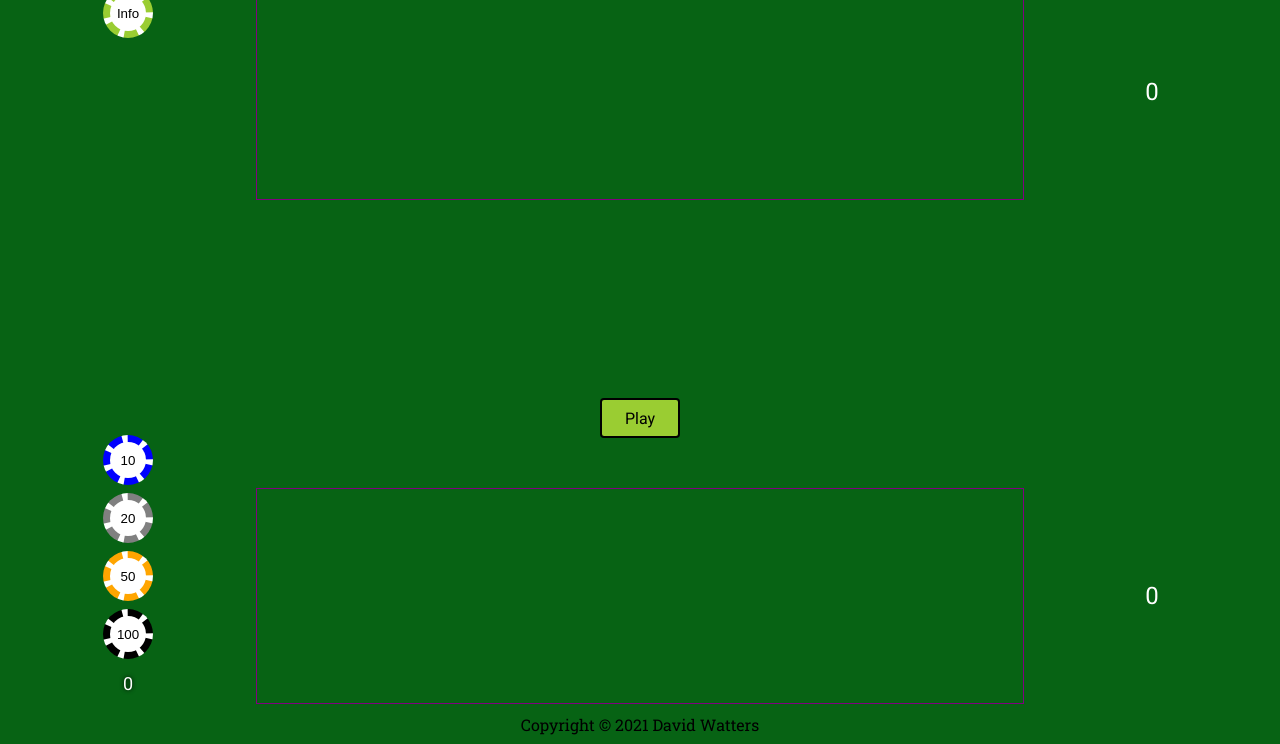
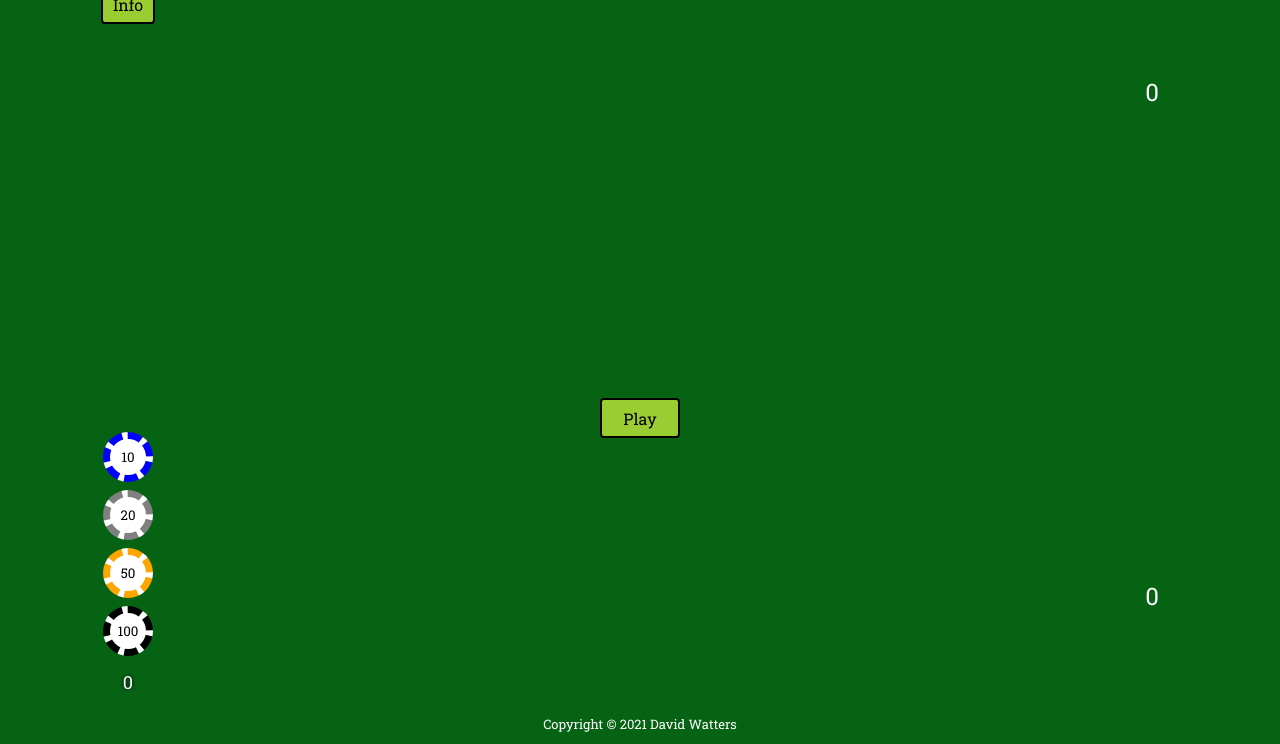
Before and after one commit to davewatters/js-blackjack, a plain HTML site: page index.html in a window 1280 px wide. Shown: the part 57-801 px from the top of the page. Drawn offline with Linux system fonts and the light colour scheme.

Commit message:
feat: changed font throughout to use same as card font Roboto Slab serif; fix info btn style

```diff
--- a/assets/css/style.css
+++ b/assets/css/style.css
@@ -1,7 +1,5 @@
+@import url('https://fonts.googleapis.com/css2?family=Roboto+Slab&display=swap');
 @import url('https://fonts.googleapis.com/css2?family=Lora:wght@700&display=swap');
-@import url('https://fonts.googleapis.com/css2?family=Roboto+Slab&display=swap');
-@import url('https://fonts.googleapis.com/css2?family=Roboto+Condensed&display=swap');
-@import url('https://fonts.googleapis.com/css2?family=Roboto&display=swap');
 
 /*
   Generic styling
@@ -15,12 +13,13 @@
 
 :root {
   /* Initialise gloabl vars */
+  /* Sans-Serif font family fallbacks: Arial, Helvetica, sans-serif */
+  /* Serif font family fallbacks: Georgia, Times, serif */
 
   --bg-colour: #076314; /* background colour */
-  /* --text-font-family: "Roboto Condensed", sans-serif; Fallbacks: Arial, Helvetica, sans-serif */
-  --text-font-family: "Roboto", sans-serif; /* Fallbacks: Arial, Helvetica, sans-serif */
   --header-font-family: 'Lora', serif;
-  --card-font-family: "Roboto Slab", serif;  /* Fallbacks: Georgia, Times, serif */
+  --text-font-family: "Roboto Slab", serif;
+  --card-font-family: "Roboto Slab", serif;
   --card-back-colour: rgb(0, 0, 255); /* playing card reverse */
   --text-font-size: 1.6rem;
   --btn-font-size: 1.6rem;
@@ -33,25 +32,25 @@ html {
 
 body {
   background-color: var(--bg-colour);
+  color: white;
+  font-family: var(--text-font-family, Georgia, Times, serif);
   font-size: var(--text-font-size);
-  font-family: var(--text-font-family, Arial, Helvetica, sans-serif);
 }
 
 h1 {
-  color: white;
   font-family: var(--header-font-family);
   font-weight: bold;
   text-align: center;
 }
 
 p {
-  font-family: var(--card-font-family, Arial, Helvetica, sans-serif);
-  margin: 1rem;
+  font-family: var(--card-font-family);
 }
 
 footer {
+  align-items: center;
+  font-size: small;
   height: 4rem;
-  align-items: center;
 }
 
 .btn {
@@ -68,9 +67,9 @@ footer {
 }
 
 .btn:hover, .btn:focus {
+  background-color: rgb(170, 255, 1);
   cursor: pointer;
 }
-
 
 #btn-play{
   display: block;
@@ -100,9 +99,8 @@ footer {
 }
 
 #btn-info {
-  border-color: yellowgreen;
+  min-width: unset;
 }
-
 
 /*
 * Global colour styles
@@ -135,7 +133,6 @@ footer {
 }
 
 #player0, #player1 {
-  border: 1px solid purple; /* temp */
   height: 30%;
   width: 100%;
   align-items: center;
@@ -143,13 +140,11 @@ footer {
 }
 
 #status {
-  /* border: 1px solid purple; temp */
   height: 4rem;
   width: 100%;
 }
 
 #bet {
-  /* border: 1px solid purple; temp */
   height: 4rem;
   width: 100%;
 }
@@ -250,6 +245,7 @@ footer {
   background-color: white;
   border: 7px dashed;
   border-radius: 50%;
+  font-family: inherit;
   height: 5rem;
   margin: 4px;
   text-align: center;
@@ -277,7 +273,6 @@ footer {
   Modal styling
 */
 /* The Modal (background) */
-/* from W3 Schools */
 .modal {
   display: none; /* Hidden by default */
   position: fixed; /* Stay in place */
@@ -296,12 +291,12 @@ footer {
   background-color: rgba(238, 244, 244, 0.8);
   border: 3px solid #edda1c;
   border-radius: 4px;
+  color: black;
   display: flex;
   flex-direction: column;
   align-items: center;
   max-width: 50rem;
   margin: 15% auto;
-  font-family: var(--card-font-family);
 }
 
 /* The Close Button */
@@ -324,7 +319,6 @@ footer {
   margin: 1rem;
 }
 
-
 .modal-list {
   margin-bottom: 1.5rem;
   width: 80%;
--- a/index.html
+++ b/index.html
@@ -13,12 +13,15 @@
   </header>
 
   <main id="outer-container" class="flex-row">
+
     <!-- Flex container to hold info & bet button divs -->
     <div id="lhs-container" class="flex-col flex-jc-sb">
+
       <!-- Info button always available -->
       <div>
-        <button id="btn-info" class="chip">Info</button>
+        <button id="btn-info" class="btn">Info</button>
       </div>
+
       <!-- Container to hold the 'chip' betting buttons
         and the player's chip stack -->
       <div id="player-pot" class="flex-col flex-jc-fe">
@@ -37,7 +40,8 @@
       <!-- These will show status of last play & bet/win amounts -->
       <div id="status" class="flex-row flex-ai-c msg-text"></div>
       <div id="bet" class="flex-row flex-ai-c msg-text"></div>
-      <!--  -->
+
+      <!-- Buttons for various game states -->
       <div id="controls-section" class="flex-row flex-ai-c">
         <button id="btn-play" class="btn">Play</button>
         <button id="btn-settings" class="btn">Settings</button>
```
